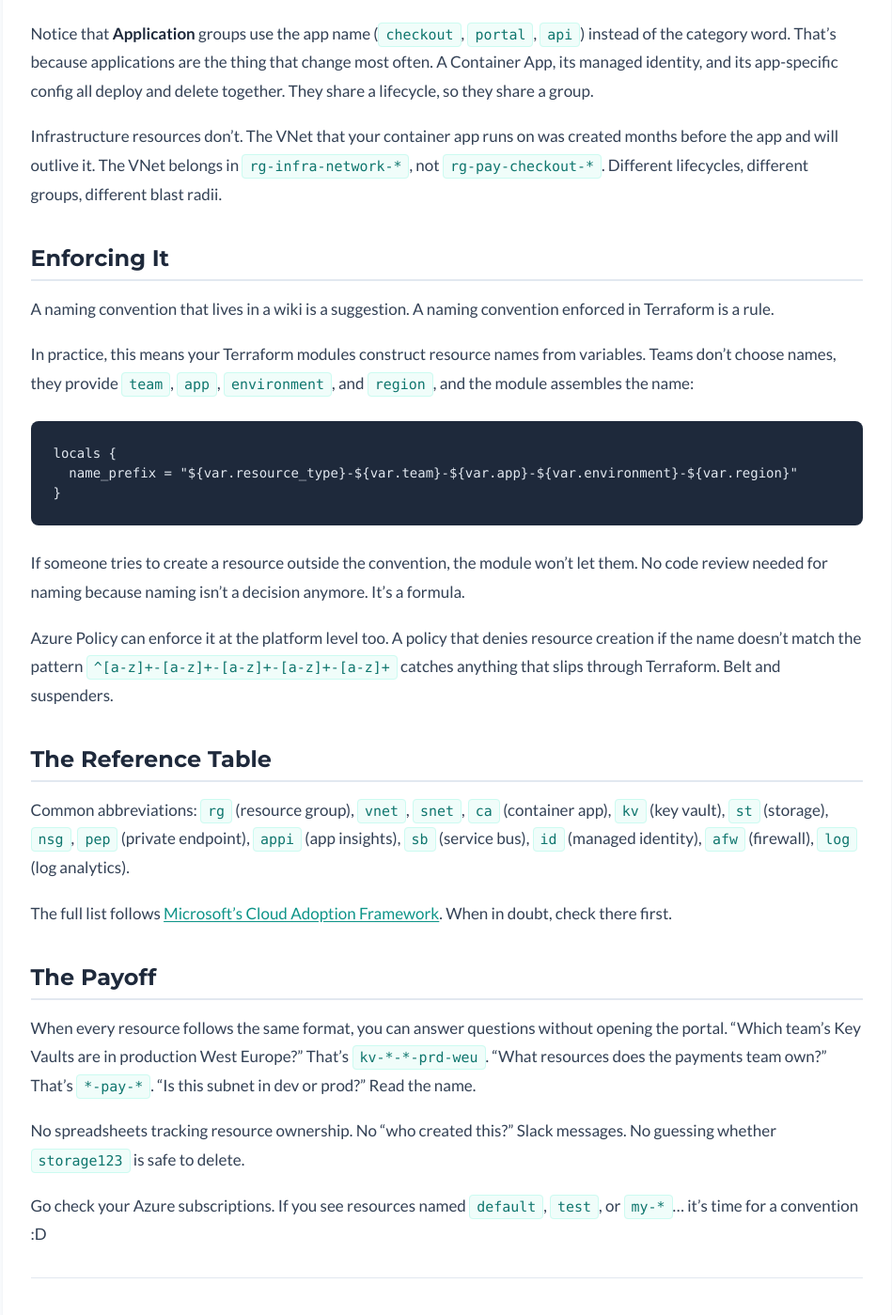
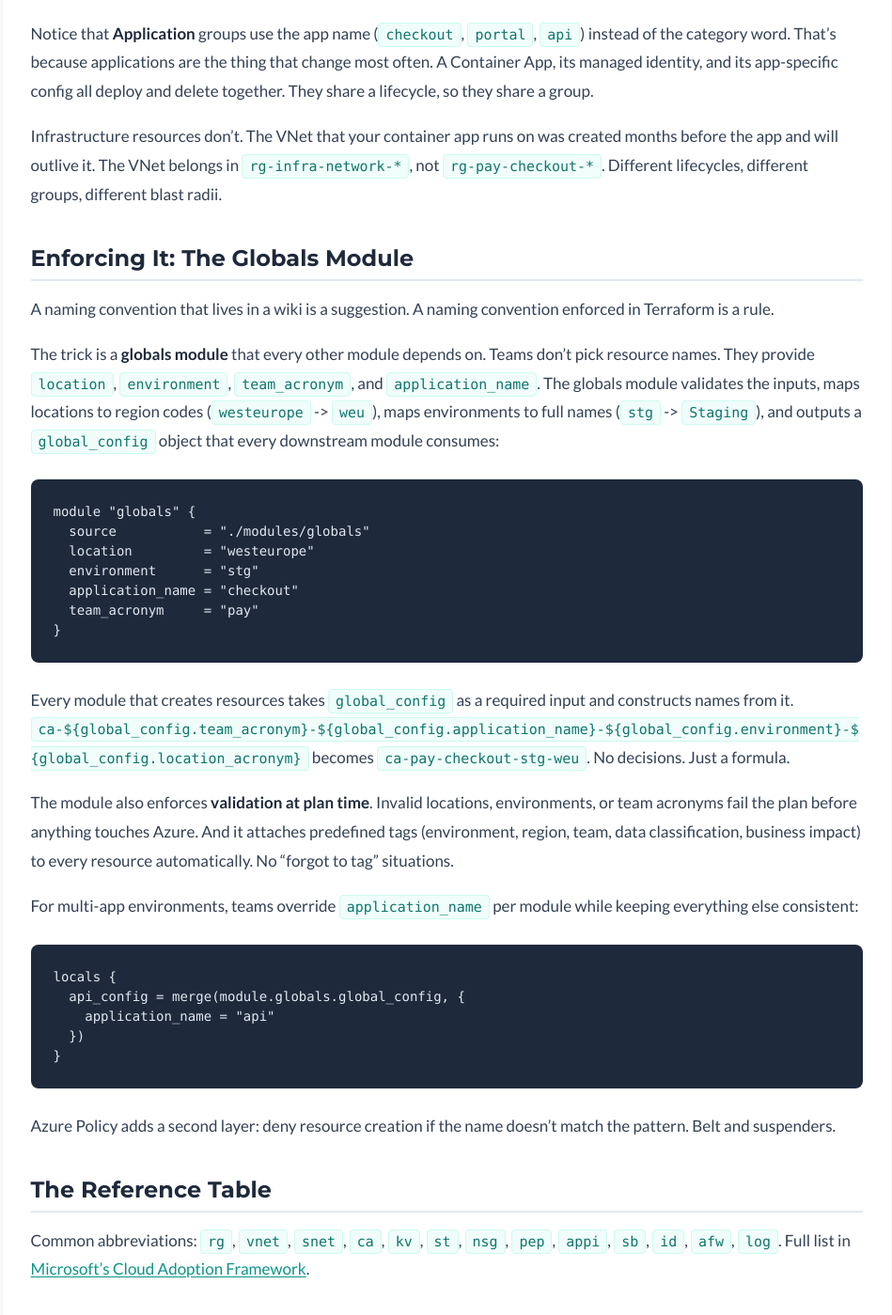
Before and after one commit to aminueza/aminueza.github.io, a Jekyll site: the page built from _posts/2026-03-11-name-your-azure-resources-like-you-mean-it.md, in a window 1280 px wide and 1400 px high, scrolled down 3353 px. Shown: the whole window at 94% size, without its empty margins (165-1114 px from the left). Built offline with Jekyll 4.4.1, drawn with Linux system fonts in a browser that asks for light colours; nearby versions of some CDN libraries; a style sheet for code colours, icons or effects is not loaded; some of the changed text lies outside the part shown.

Commit message:
Add globals module section to naming conventions post
Expanded the enforcement section to cover the globals Terraform module
pattern: validated inputs, location-to-region mapping, global_config
output consumed by all modules, auto-tagging, and multi-app overrides.

Co-Authored-By: Claude Opus 4.6 (1M context) <noreply@anthropic.com>

````diff
--- a/_posts/2026-03-11-name-your-azure-resources-like-you-mean-it.md
+++ b/_posts/2026-03-11-name-your-azure-resources-like-you-mean-it.md
@@ -43,7 +43,7 @@ Storage accounts can't have hyphens. Azure's naming rules require alphanumeric o
 
 The resource type comes first because that's what you filter on most. Searching for "all VNets" means searching `vnet-*`. Team comes second because "all infra team resources" is `*-infra-*`. Environment and region come last because they're the context you already know when you're working in a specific subscription.
 
-The order is optimized for the questions you ask: "What is this?" (resource), "Who owns this?" (team), "What's it for?" (app), "Is this production?" (env), "Where is it?" (region). Left to right, most important to least important.
+Left to right: "What is this?" -> "Who owns it?" -> "What's it for?" -> "Is this prod?" -> "Where?" Most important to least important.
 
 ## Resource Group Categories
 
@@ -66,27 +66,41 @@ Notice that **Application** groups use the app name (`checkout`, `portal`, `api`
 
 Infrastructure resources don't. The VNet that your container app runs on was created months before the app and will outlive it. The VNet belongs in `rg-infra-network-*`, not `rg-pay-checkout-*`. Different lifecycles, different groups, different blast radii.
 
-## Enforcing It
+## Enforcing It: The Globals Module
 
 A naming convention that lives in a wiki is a suggestion. A naming convention enforced in Terraform is a rule.
 
-In practice, this means your Terraform modules construct resource names from variables. Teams don't choose names, they provide `team`, `app`, `environment`, and `region`, and the module assembles the name:
+The trick is a **globals module** that every other module depends on. Teams don't pick resource names. They provide `location`, `environment`, `team_acronym`, and `application_name`. The globals module validates the inputs, maps locations to region codes (`westeurope` -> `weu`), maps environments to full names (`stg` -> `Staging`), and outputs a `global_config` object that every downstream module consumes:
+
+```hcl
+module "globals" {
+  source           = "./modules/globals"
+  location         = "westeurope"
+  environment      = "stg"
+  application_name = "checkout"
+  team_acronym     = "pay"
+}
+```
+
+Every module that creates resources takes `global_config` as a required input and constructs names from it. `ca-${global_config.team_acronym}-${global_config.application_name}-${global_config.environment}-${global_config.location_acronym}` becomes `ca-pay-checkout-stg-weu`. No decisions. Just a formula.
+
+The module also enforces **validation at plan time**. Invalid locations, environments, or team acronyms fail the plan before anything touches Azure. And it attaches predefined tags (environment, region, team, data classification, business impact) to every resource automatically. No "forgot to tag" situations.
+
+For multi-app environments, teams override `application_name` per module while keeping everything else consistent:
 
 ```hcl
 locals {
-  name_prefix = "${var.resource_type}-${var.team}-${var.app}-${var.environment}-${var.region}"
+  api_config = merge(module.globals.global_config, {
+    application_name = "api"
+  })
 }
 ```
 
-If someone tries to create a resource outside the convention, the module won't let them. No code review needed for naming because naming isn't a decision anymore. It's a formula.
-
-Azure Policy can enforce it at the platform level too. A policy that denies resource creation if the name doesn't match the pattern `^[a-z]+-[a-z]+-[a-z]+-[a-z]+-[a-z]+` catches anything that slips through Terraform. Belt and suspenders.
+Azure Policy adds a second layer: deny resource creation if the name doesn't match the pattern. Belt and suspenders.
 
 ## The Reference Table
 
-Common abbreviations: `rg` (resource group), `vnet`, `snet`, `ca` (container app), `kv` (key vault), `st` (storage), `nsg`, `pep` (private endpoint), `appi` (app insights), `sb` (service bus), `id` (managed identity), `afw` (firewall), `log` (log analytics).
-
-The full list follows [Microsoft's Cloud Adoption Framework](https://learn.microsoft.com/en-us/azure/cloud-adoption-framework/ready/azure-best-practices/resource-abbreviations). When in doubt, check there first.
+Common abbreviations: `rg`, `vnet`, `snet`, `ca`, `kv`, `st`, `nsg`, `pep`, `appi`, `sb`, `id`, `afw`, `log`. Full list in [Microsoft's Cloud Adoption Framework](https://learn.microsoft.com/en-us/azure/cloud-adoption-framework/ready/azure-best-practices/resource-abbreviations).
 
 ## The Payoff
 
````
